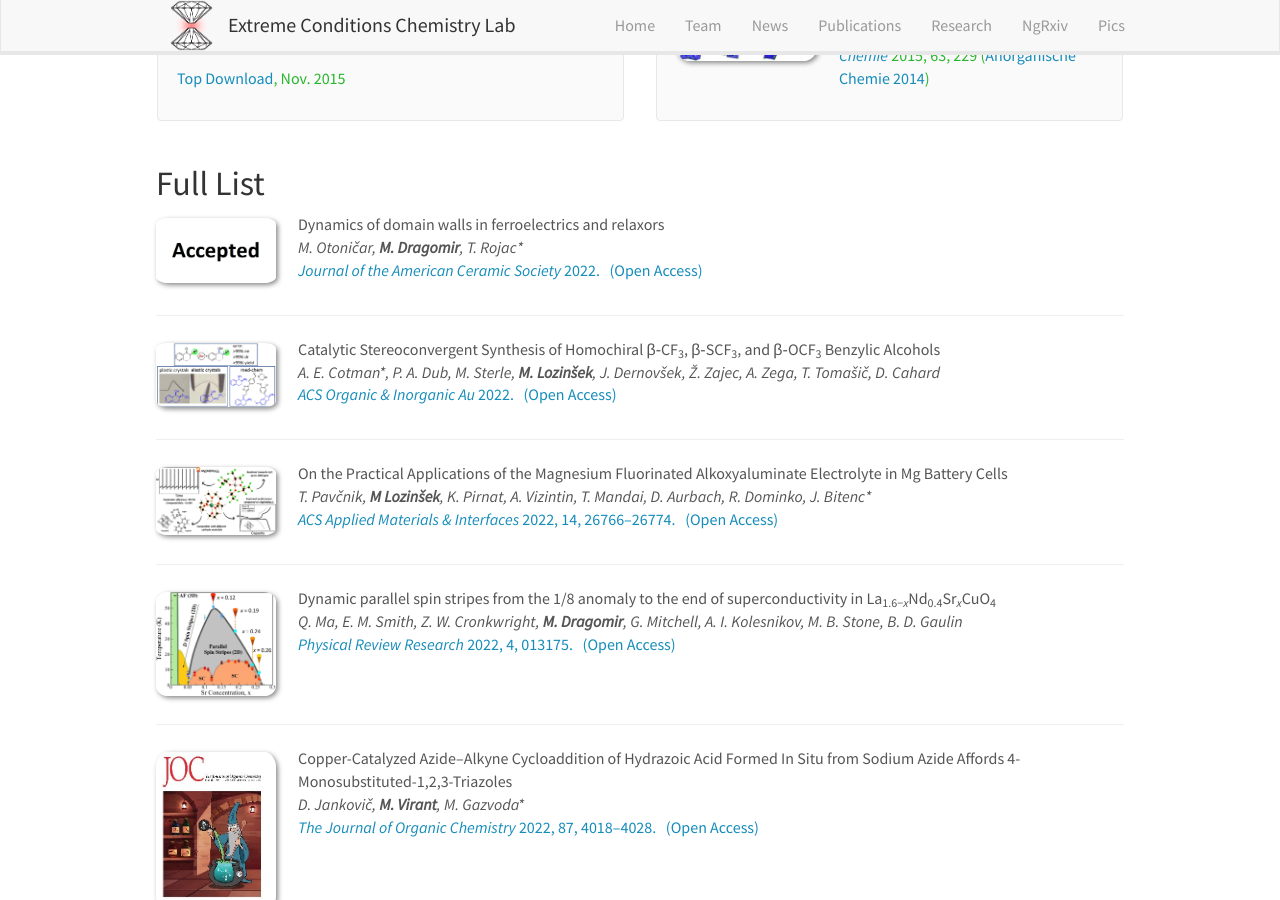
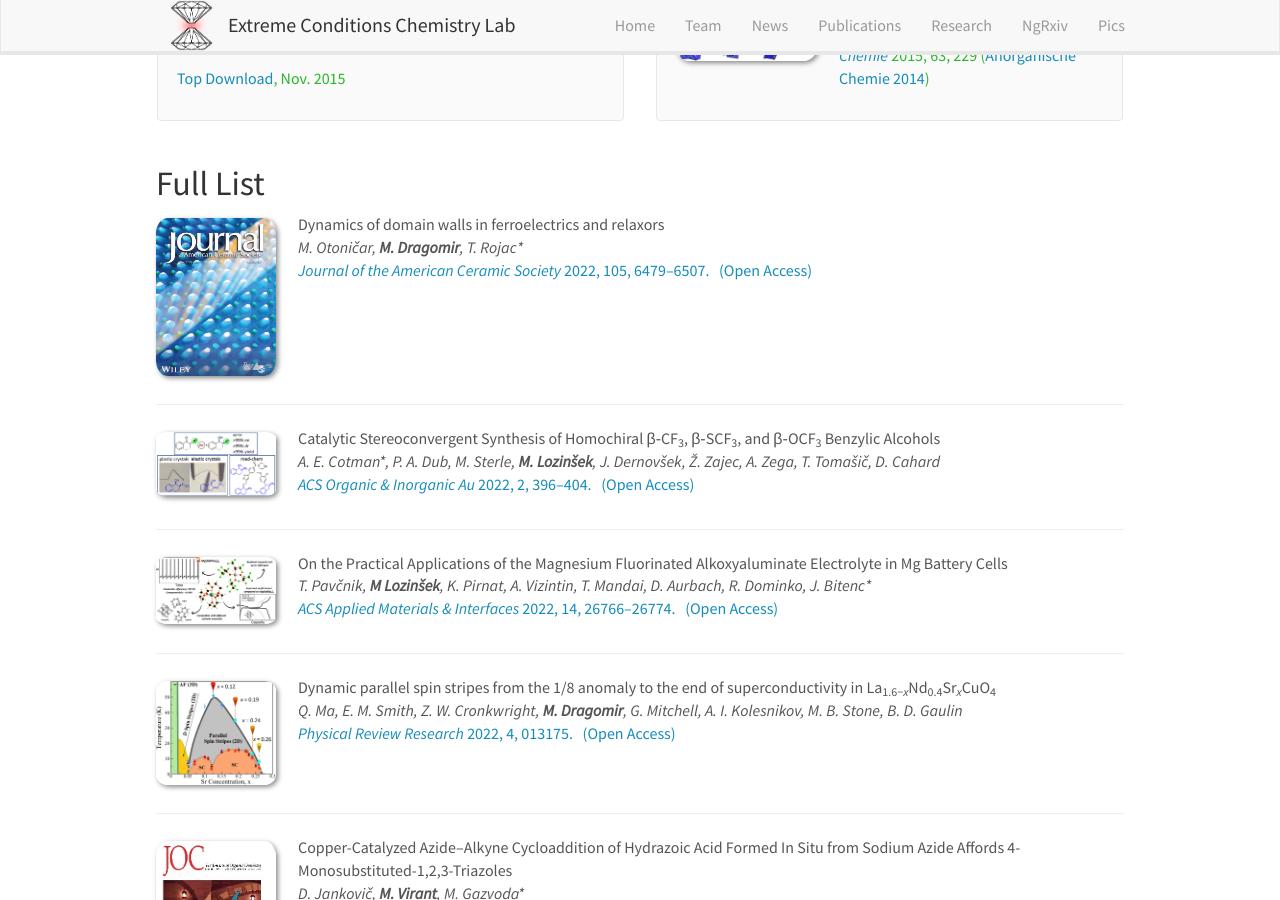
Before and after one commit to eccl-jsi/eccl-jsi.github.io, a Jekyll site: the page built from _pages/publications.md, in a window 1280 px wide and 900 px high, scrolled down 1399 px. Built offline with Jekyll 4.4.1, drawn with Linux system fonts in a browser that asks for light colours; nearby versions of some CDN libraries.

Commit message:
Update publist.yml

```diff
--- a/_data/publist.yml
+++ b/_data/publist.yml
@@ -3,9 +3,9 @@
   authors: "M. Otoničar, <b>M. Dragomir</b>, T. Rojac*"
   description: ""
   highlight: 0
-  image: Accepted.jpg
+  image: JACerS2022-Cover-s.jpg
   link:
-    display: "<i>Journal of the American Ceramic Society</i> 2022. &nbsp;&nbsp;(Open Access)"
+    display: "<i>Journal of the American Ceramic Society</i> 2022, 105, 6479–6507. &nbsp;&nbsp;(Open Access)"
     url: "https://doi.org/10.1111/jace.18623"
   title: "Dynamics of domain walls in ferroelectrics and relaxors"
 -
@@ -14,7 +14,7 @@
   highlight: 0
   image: ACSOIAu2022-TOC.gif
   link:
-    display: "<i>ACS Organic & Inorganic Au</i> 2022. &nbsp;&nbsp;(Open Access)"
+    display: "<i>ACS Organic & Inorganic Au</i> 2022, 2, 396–404. &nbsp;&nbsp;(Open Access)"
     url: "https://doi.org/10.1021/acsorginorgau.2c00019"
   title: "Catalytic Stereoconvergent Synthesis of Homochiral β‑CF<sub>3</sub>, β‑SCF<sub>3</sub>, and β‑OCF<sub>3</sub> Benzylic Alcohols"
 -
```
